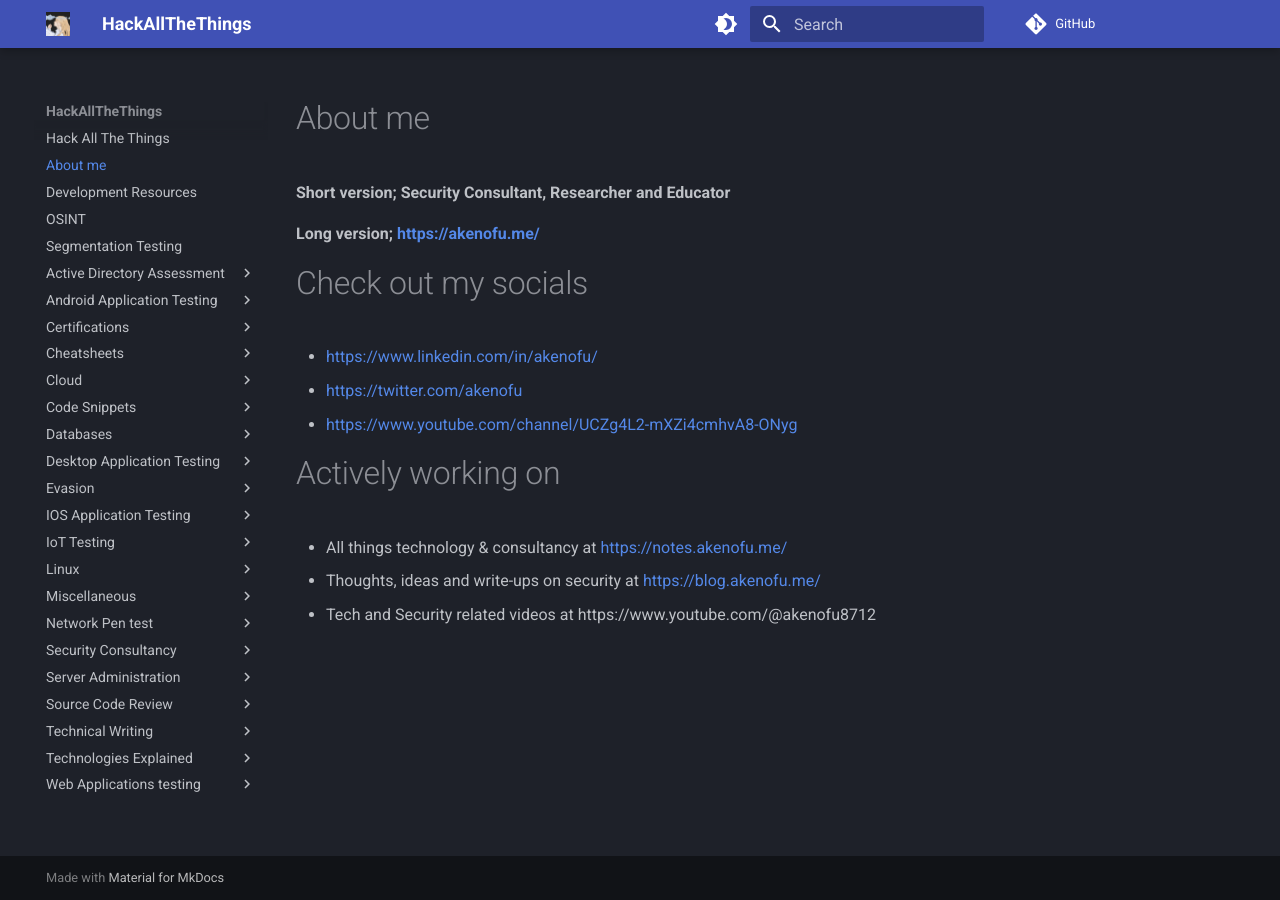
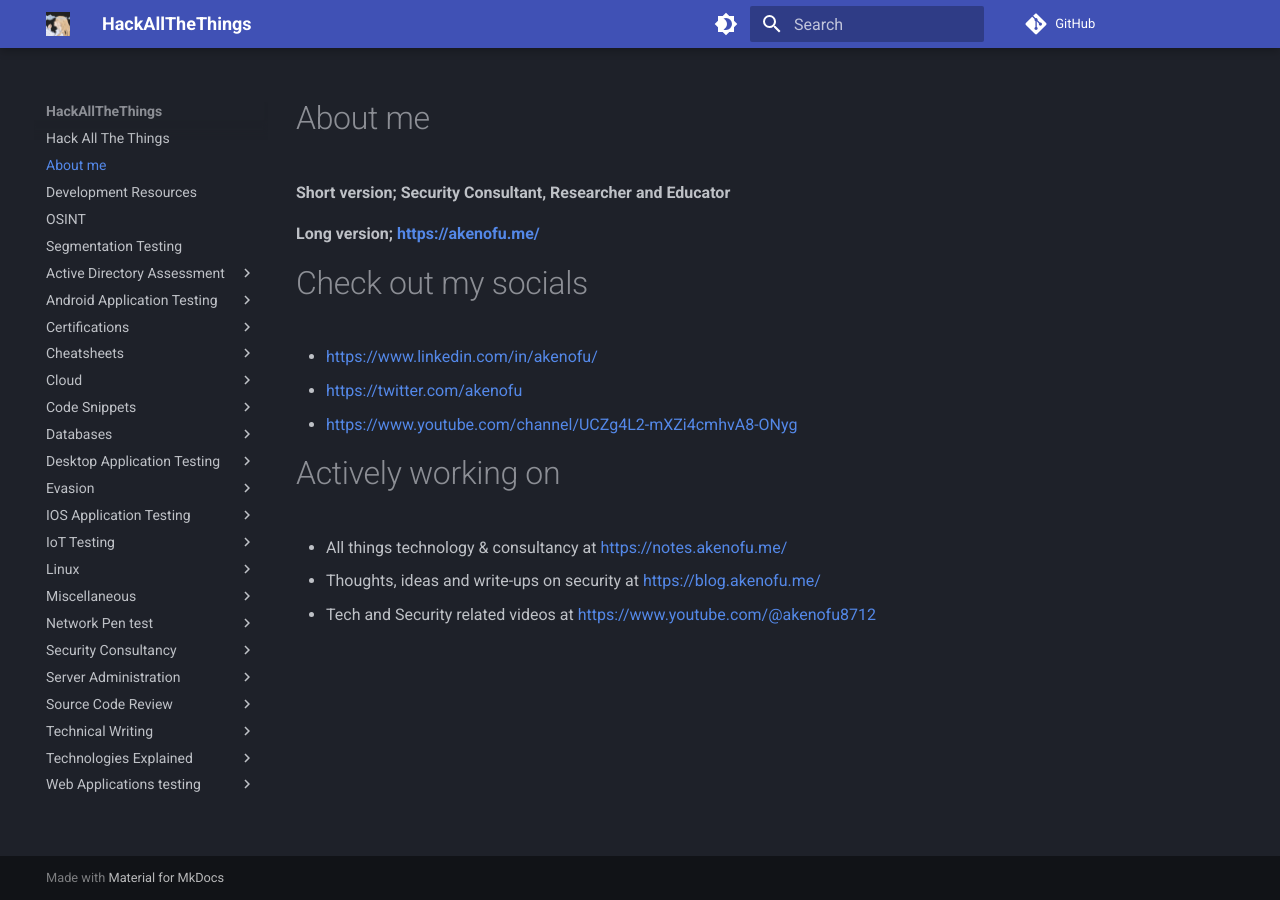
Before and after one commit to akenofu/HackAllTheThings, an MkDocs documentation site: the page built from docs/About me.md, in a window 1280 px wide. Built offline with MkDocs 1.6.1 and Material for MkDocs 9.7.7, drawn with Linux system fonts in a browser that asks for light colours; comment, search, counter and statistics services are not loaded; some of the changed lines change nothing that is shown.

Commit message:
Fixed formatting

```diff
--- a/docs/About me.md
+++ b/docs/About me.md
@@ -11,4 +11,4 @@
 # Actively working on
 - All things technology & consultancy at [https://notes.akenofu.me/](https://notes.akenofu.me/)
 - Thoughts, ideas and write-ups on security at [https://blog.akenofu.me/](https://blog.akenofu.me/)
-- Tech and Security related videos at https://www.youtube.com/@akenofu8712
+- Tech and Security related videos at [https://www.youtube.com/@akenofu8712](https://www.youtube.com/@akenofu8712)
```
Also changed, not shown: docs/.obsidian/workspace.json.
